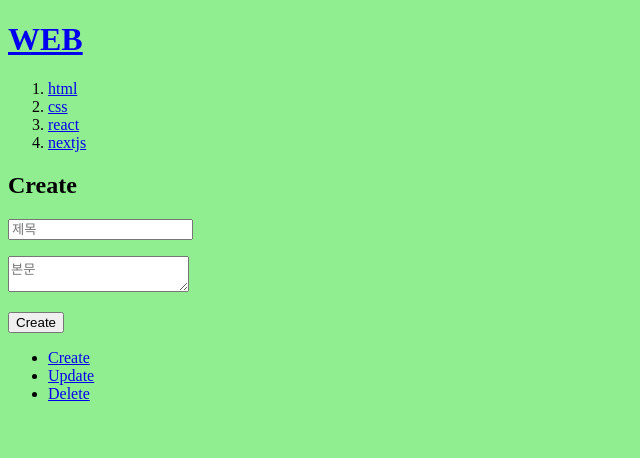
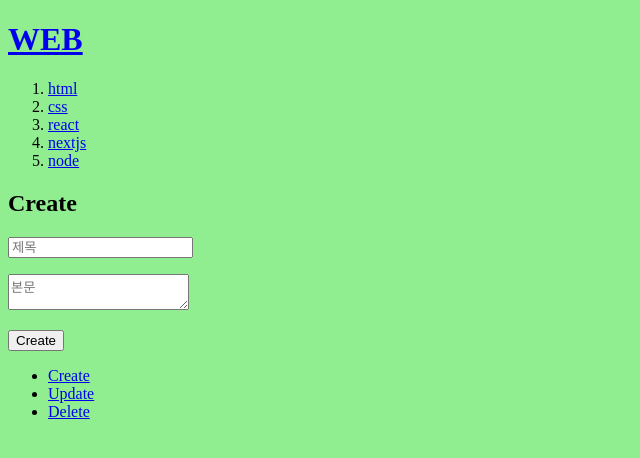
Before and after one commit to siu2388/elice_AI7, a Next.js app in the folder 06-react/0403next/: page /create in a window 1280 px wide. Shown: the top 458 px of the page, without its empty margins (0-640 px from the left). Built offline with nearby package versions, Linux system fonts and the light colour scheme; data requests are answered from the project's data file.

Commit message:
create로 서버에 전송하면 web아래 목록으로 업뎃하기 구현

```diff
--- a/06-react/0403next/components/layout.js
+++ b/06-react/0403next/components/layout.js
@@ -1,7 +1,10 @@
 import Link from "next/link";
-import { useEffect, useState } from "react";
+import { useRouter } from "next/router";
+import { useEffect, useReducer, useState } from "react";
 export default function Layout({ children }) {
   const [topics, setTopics] = useState([]);
+  const router = useRouter();
+  console.log("router", router.asPath);
   useEffect(() => {
     fetch("http://localhost:9999/topics")
       .then((resp) => resp.json())
@@ -9,7 +12,7 @@ export default function Layout({ children }) {
         console.log("result :", result);
         setTopics(result);
       });
-  }, []);
+  }, [router.asPath]);
   // console.log("props", props);
   const lis = topics.map((t) => {
     return (
--- a/06-react/0403next/db.json
+++ b/06-react/0403next/db.json
@@ -19,6 +19,11 @@
       "title": "nextjs",
       "body": "next is ...",
       "id": 4
+    },
+    {
+      "title": "node",
+      "body": "nodejs is ...",
+      "id": 5
     }
   ]
 }
```
